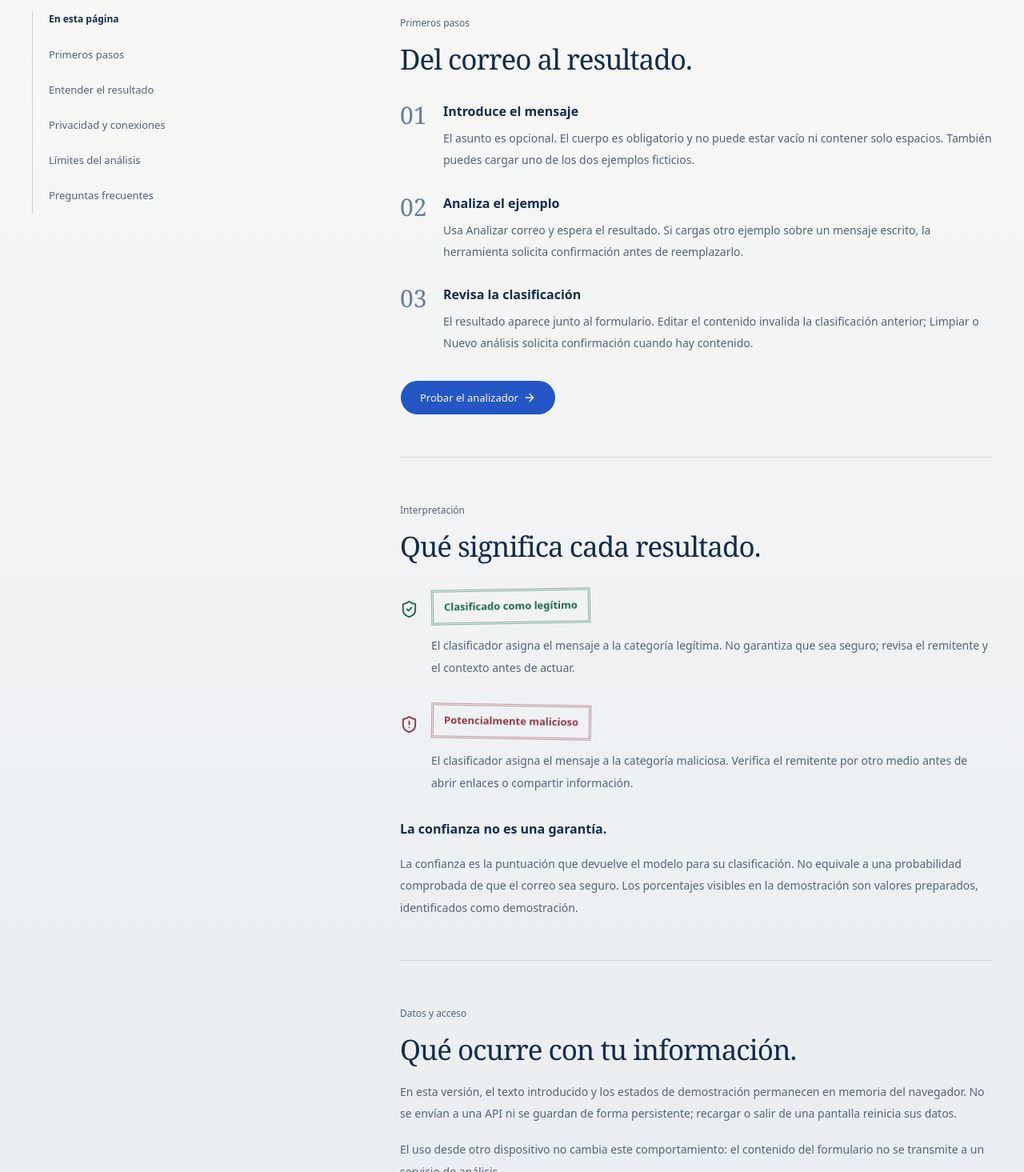
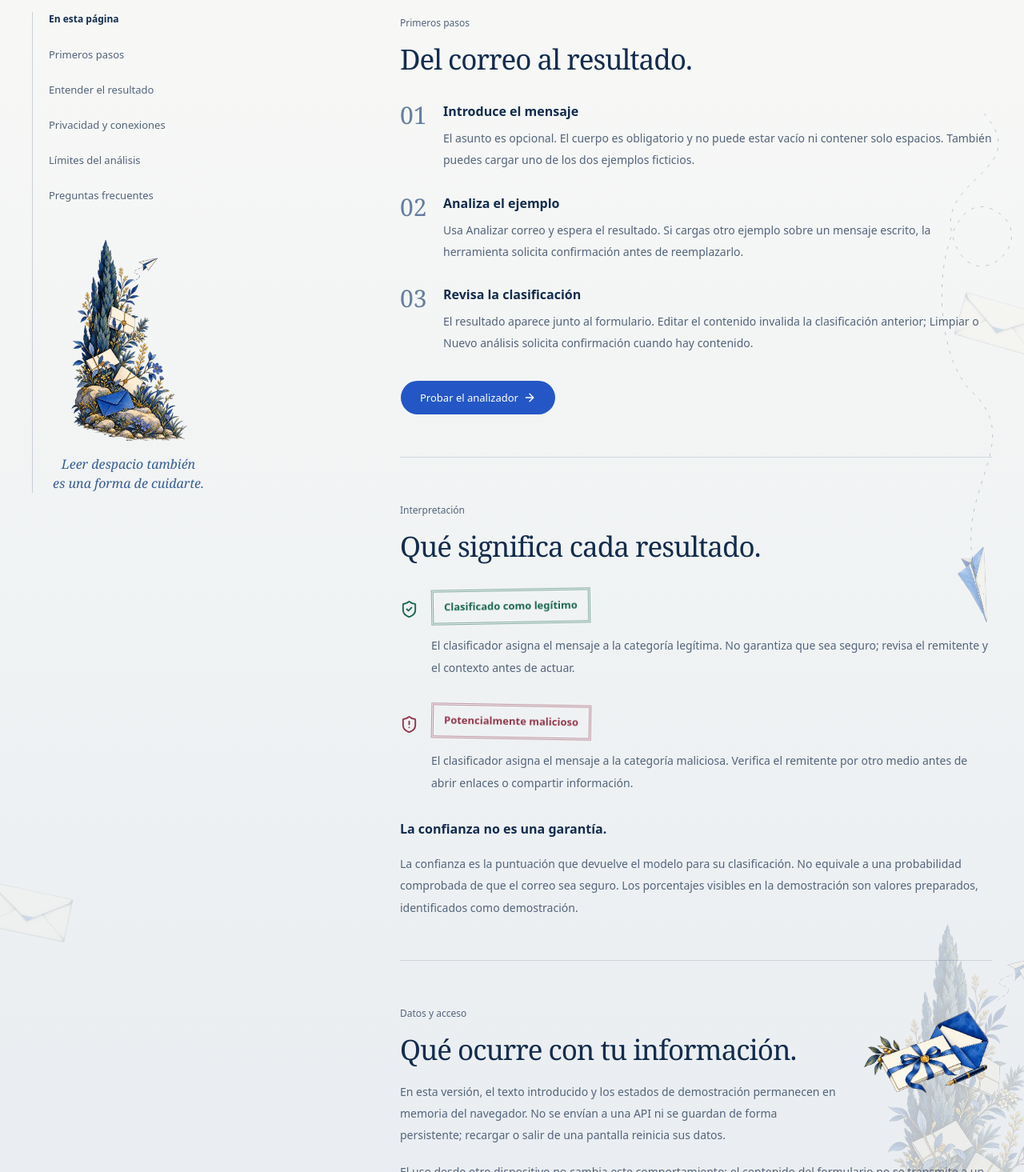
Before and after one commit to JCastilloPadilla/Remira, a React (Vite) app in the folder frontend/: page /como-funciona in a window 1280 px wide. Shown: the part 725-2190 px from the top of the page at 80% size. Built offline with nearby package versions, Linux system fonts and the light colour scheme.

Commit message:
feat(web): enrich help guide with illustrated correspondence backgrounds

```diff
--- /dev/null
+++ b/frontend/src/features/help/HelpBackdrop.tsx
@@ -0,0 +1,18 @@
+export function HelpBackdrop() {
+  return (
+    <div className="help-backdrop" aria-hidden="true">
+      <img className="help-background-garden" src="/illustrations/guide-garden-v1.webp" alt="" width={600} height={900} loading="lazy" />
+      {[1, 2, 3, 4, 5].map((number) => (
+        <img key={number} className={`help-background-envelope help-background-envelope--${number}`} src="/illustrations/journey-envelope-v1.webp" alt="" width={240} height={128} loading="lazy" />
+      ))}
+      {[1, 2].map((number) => (
+        <div key={number} className={`help-flight help-flight--${number}`}>
+          <svg viewBox="0 0 180 700" fill="none" preserveAspectRatio="none">
+            <path d="M 90 10 C 160 90 25 100 45 180 C 70 280 170 190 110 150 C 30 95 0 320 70 400 C 160 480 25 550 90 690" vectorEffect="non-scaling-stroke" />
+          </svg>
+          <img src="/illustrations/journey-plane-v1.webp" alt="" width={360} height={157} loading="lazy" />
+        </div>
+      ))}
+    </div>
+  );
+}
--- a/frontend/src/features/help/HelpPage.tsx
+++ b/frontend/src/features/help/HelpPage.tsx
@@ -11,6 +11,7 @@ import {
   ShieldCheck,
 } from "lucide-react";
 import { Button } from "@/components/ui/button";
+import { HelpBackdrop } from "./HelpBackdrop";
 import "./help.css";
 
 const sections = [
@@ -64,6 +65,7 @@ export function HelpPage() {
 
   return (
     <div className="help-page">
+      <HelpBackdrop />
       <a href="#help-main" className="skip-link">
         Ir al contenido
       </a>
@@ -126,6 +128,10 @@ export function HelpPage() {
                 {section.title}
               </a>
             ))}
+            <div className="help-margin-note" aria-hidden="true">
+              <img src="/illustrations/guide-garden-v1.webp" alt="" width={600} height={900} loading="lazy" />
+              <p>Leer despacio también<br />es una forma de cuidarte.</p>
+            </div>
           </nav>
           <div className="help-article">
             <section id="primeros-pasos" aria-labelledby="help-steps-title">
@@ -197,6 +203,7 @@ export function HelpPage() {
               </p>
             </section>
             <section id="privacidad" aria-labelledby="help-privacy-title">
+              <img className="help-chapter-illustration" src="/illustrations/guide-private-letter-v1.webp" alt="" width={500} height={375} loading="lazy" />
               <span className="help-section-number">Datos y acceso</span>
               <h2 id="help-privacy-title">Qué ocurre con tu información.</h2>
               <p>
@@ -252,6 +259,7 @@ export function HelpPage() {
               </p>
             </section>
             <section id="preguntas" aria-labelledby="help-faq-title">
+              <img className="help-question-envelope" src="/illustrations/journey-envelope-v1.webp" alt="" width={240} height={128} loading="lazy" />
               <span className="help-section-number">Dudas habituales</span>
               <h2 id="help-faq-title">Preguntas frecuentes.</h2>
               <div className="help-faq">
--- a/frontend/src/features/help/help.css
+++ b/frontend/src/features/help/help.css
@@ -1,5 +1,28 @@
 .help-page { --help-paper:#f7f8f6; --help-ink:#132c4d; --help-muted:#53647a; --help-blue:#2457c5; min-height:100dvh; color:var(--help-ink); background:linear-gradient(180deg,var(--help-paper) 0%,var(--help-paper) 18%,#e9edf1 55%,#d6e3ee 85%,#d6e3ee 100%); }
 .help-page .site-header { background:transparent; border-bottom:0; }
+.help-page { position: relative; isolation: isolate; }
+.help-page > header, .help-page > main, .help-footer-transition, .help-footer { position: relative; z-index: 1; }
+.help-page > header { z-index: 3; }
+.help-backdrop { position: absolute; inset: 0; z-index: 0; overflow: clip; pointer-events: none; }
+.help-background-garden { position: absolute; top: 46%; right: -110px; width: clamp(230px, 24vw, 360px); height: auto; opacity: 0.2; }
+.help-background-envelope { position: absolute; width: clamp(90px, 8vw, 140px); height: auto; opacity: 0.18; }
+.help-background-envelope--1 { top: 16%; left: 2%; transform: rotate(-18deg); }
+.help-background-envelope--2 { top: 27%; right: -20px; transform: rotate(16deg); }
+.help-background-envelope--3 { top: 45%; left: -15px; transform: rotate(12deg); }
+.help-background-envelope--4 { top: 67%; right: -20px; transform: rotate(-24deg); }
+.help-background-envelope--5 { top: 79%; left: 3%; transform: rotate(22deg); }
+.help-flight { position: absolute; width: 160px; height: 620px; }
+.help-flight--1 { top: 21%; right: -30px; }
+.help-flight--2 { top: 62%; left: -20px; transform: scaleX(-1); }
+.help-flight svg { display: block; width: 100%; height: 100%; }
+.help-flight path { stroke: #667f9d; stroke-width: 1; stroke-dasharray: 4 8; opacity: 0.4; }
+.help-flight img { position: absolute; bottom: 0; left: 45%; width: 92px; height: auto; transform: translateX(-50%) rotate(75deg); opacity: 0.4; }
+.help-margin-note { margin-top: 32px; padding-right: 20px; }
+.help-margin-note img { display: block; width: 100%; max-height: 255px; object-fit: contain; }
+.help-margin-note p { margin-top: 14px; font-family: Georgia, "Times New Roman", serif; font-style: italic; font-size: 16px; line-height: 1.5; color: #355d94; text-align: center; }
+.help-chapter-illustration { float: right; width: 165px; height: auto; margin: 0 0 20px 28px; }
+.help-article section { display: flow-root; }
+.help-question-envelope { float: right; width: 72px; height: auto; margin: 0 4px 16px 20px; transform: rotate(-12deg); }
 .help-page .brand-mark { background:transparent; width:34px; height:34px; }
 .help-nav { position:relative; display:flex; align-items:center; justify-content:center; gap:44px; min-height:88px; }
 .help-brand { display:flex; align-items:center; gap:10px; }
@@ -81,6 +104,16 @@ html.help-scroll { scroll-behavior:smooth; }
   .help-layout { grid-template-columns:190px minmax(0,1fr); gap:44px; }
 }
 @media (max-width:767px) {
+  .help-margin-note { display: none; }
+  .help-background-garden { top: 46%; right: -65px; width: 235px; opacity: 0.12; }
+  .help-background-envelope { width: 110px; opacity: 0.12; }
+  .help-background-envelope--1 { left: -20px; }
+  .help-background-envelope--5 { left: -20px; }
+  .help-flight { width: 125px; height: 520px; }
+  .help-flight path { opacity: 0.25; }
+  .help-flight img { opacity: 0.24; width: 80px; }
+  .help-chapter-illustration { float: none; width: 135px; margin: 0 0 20px auto; }
+  .help-question-envelope { width: 55px; }
   .help-nav { justify-content:space-between; min-height:72px; }
   .help-desktop-nav { display:none; }
   .help-mobile-menu { display:block; }
@@ -121,3 +154,6 @@ html.help-scroll { scroll-behavior:smooth; }
   html.help-scroll { scroll-behavior:auto; }
   .help-page [data-slot="button"],.help-faq summary svg { transition:none; }
 }
+@media (min-width:768px) and (max-height:740px) {
+  .help-margin-note { display: none; }
+}
```
Also changed, not shown: frontend/public/illustrations/guide-garden-v1.webp (added), frontend/public/illustrations/guide-private-letter-v1.webp (added), 1 other file (tests, documents, lock files or other folders).
